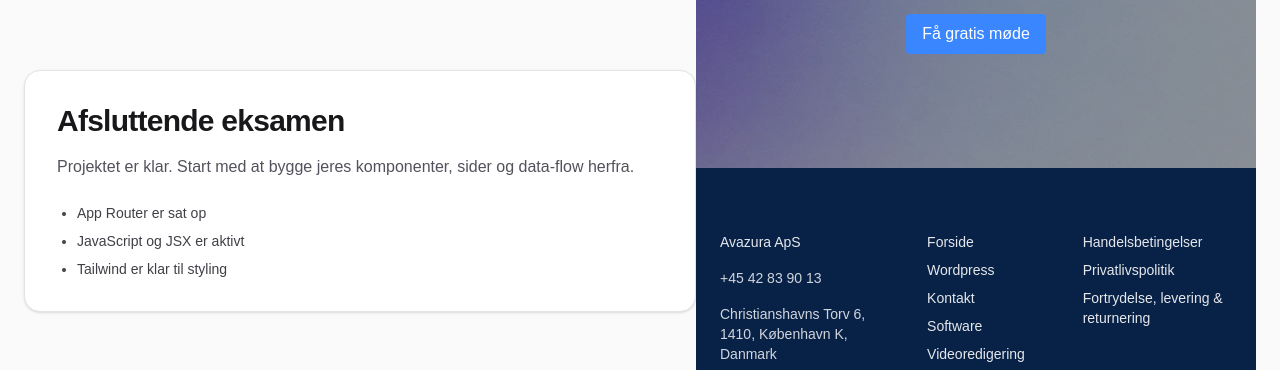
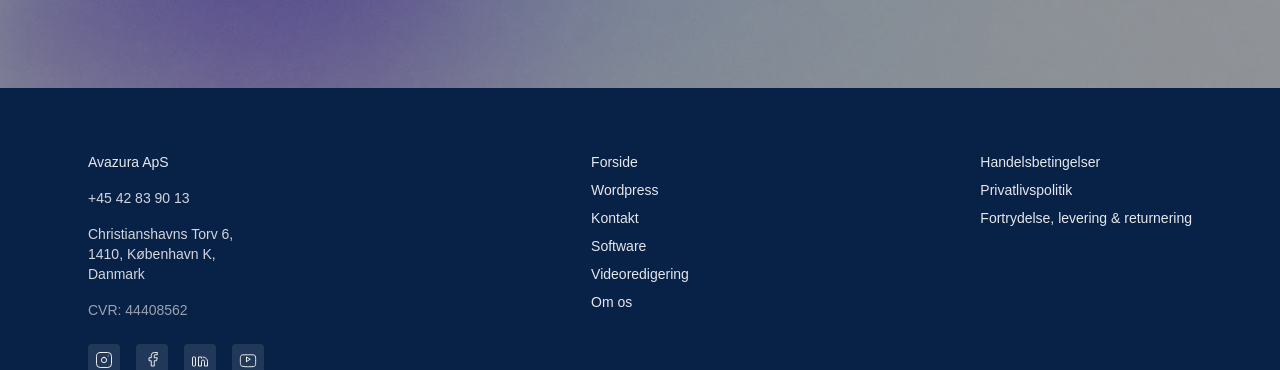
Before and after one commit to Line2610/afsluttende_eksamen, a Next.js app: page / in a window 1280 px wide. Shown: the part 414-784 px from the top of the page. Built offline with nearby package versions, Linux system fonts and the light colour scheme.

Commit message:
ænringer i forside

```diff
--- a/app/page.jsx
+++ b/app/page.jsx
@@ -2,16 +2,7 @@
 
 export default function Home() {
   return (
-    <main className="flex flex-1 items-center justify-center bg-zinc-50 px-6 py-20 dark:bg-zinc-950">
-      <section className="w-full max-w-2xl rounded-2xl border border-zinc-200 bg-white p-8 shadow-sm dark:border-zinc-800 dark:bg-zinc-900">
-        <h1 className="text-3xl font-bold tracking-tight text-zinc-900 dark:text-zinc-100">Afsluttende eksamen</h1>
-        <p className="mt-4 text-zinc-600 dark:text-zinc-300">Projektet er klar. Start med at bygge jeres komponenter, sider og data-flow herfra.</p>
-        <ul className="mt-6 list-disc space-y-2 pl-5 text-sm text-zinc-700 dark:text-zinc-300">
-          <li>App Router er sat op</li>
-          <li>JavaScript og JSX er aktivt</li>
-          <li>Tailwind er klar til styling</li>
-        </ul>
-      </section>
+    <main>
       <Footer />
     </main>
   );
```
